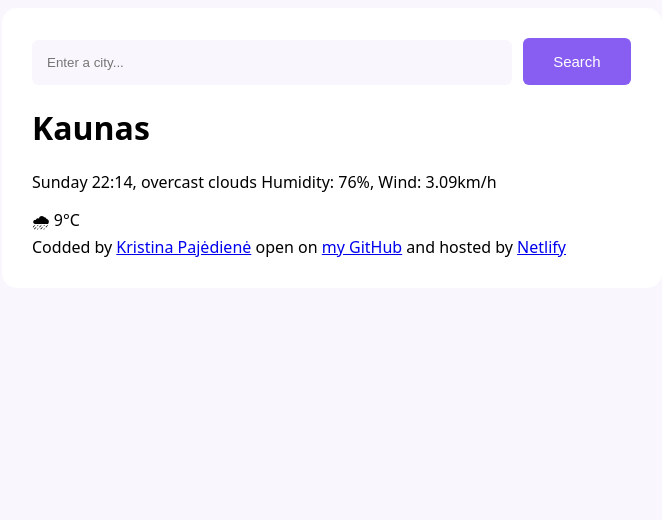
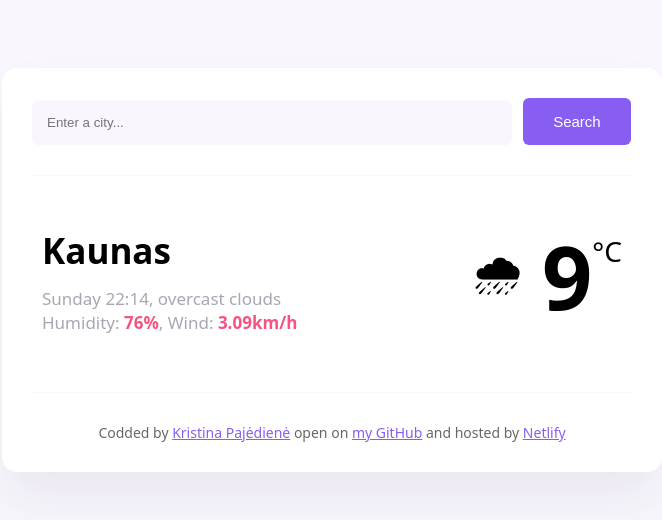
Before and after one commit to krispaje/meteo-app, a plain HTML site: page index.html in a window 1280 px wide. Shown: the whole page, without its empty margins (308-970 px from the left). Drawn offline with Linux system fonts and the light colour scheme.

Commit message:
finished main css

```diff
--- a/index.html
+++ b/index.html
@@ -28,11 +28,20 @@
         </div>
       </header>
       <main>
-        <div>
-          <h1>Kaunas</h1>
-          <p>Sunday 22:14, overcast clouds Humidity: 76%, Wind: 3.09km/h</p>
+        <div class="weather-app-data">
+          <div class="current-city-info">
+            <h1>Kaunas</h1>
+            <p>
+              Sunday 22:14, overcast clouds <br />Humidity:
+              <strong>76%</strong>, Wind: <strong>3.09km/h</strong>
+            </p>
+          </div>
+          <div class="temperature-now">
+            <span class="weather-icon">🌧 </span>
+            <span class="weather-temperature">9 </span
+            ><span class="weatehr-unit">°C</span>
+          </div>
         </div>
-        <div>🌧 9°C</div>
       </main>
 
       <footer>
--- a/src/style.css
+++ b/src/style.css
@@ -2,16 +2,24 @@ body {
   background-color: #f9f7fd;
   font-family: system-ui, -apple-system, BlinkMacSystemFont, "Segoe UI", Roboto,
     Oxygen, Ubuntu, Cantarell, "Open Sans", "Helvetica Neue", sans-serif;
+  padding-top: 60px;
 }
 
 .weather-app {
   background-color: white;
   margin: 0 auto;
   width: 600px;
+  box-shadow: 0 30px 50px rgba(65, 50, 100, 0.08);
   border-radius: 15px;
   padding: 30px;
 }
-
+header {
+  border-bottom: 1px solid #f9f7fe;
+  padding: 0 0 30px 0;
+}
+main {
+  padding: 40px 10px;
+}
 .weather-app-search {
   border: none;
   background-color: #f9f7fd;
@@ -28,8 +36,53 @@ body {
   margin-left: 7px;
   font-size: 15px;
 }
+.weather-app-data {
+  display: flex;
+  justify-content: space-between;
+}
+h1 {
+  color: black;
+  font-size: 35px;
+}
+.current-city-info {
+  font-size: 17px;
 
-header {
+  color: rgba(39, 33, 66, 0.4);
+  line-height: 24px;
+  font-weight: 900px;
+}
+strong {
+  color: #f65282;
+}
 
+.temperature-now {
+  display: flex;
+  font-size: 65px;
 }
-main
+
+.weather-icon {
+  font-size: 44px;
+  margin-top: 22px;
+}
+
+.weather-temperature {
+  font-size: 88px;
+  margin-left: 20px;
+  font-weight: bold;
+}
+
+.weatehr-unit {
+  margin-top: 16px;
+  font-size: 28px;
+}
+
+footer {
+  border-top: 1px solid #f9f7fe;
+  padding: 30px 0 0 0;
+  text-align: center;
+  font-size: 14px;
+  color: rgba(0, 0, 0, 0.6);
+}
+a {
+  color: #885df1;
+}
```
